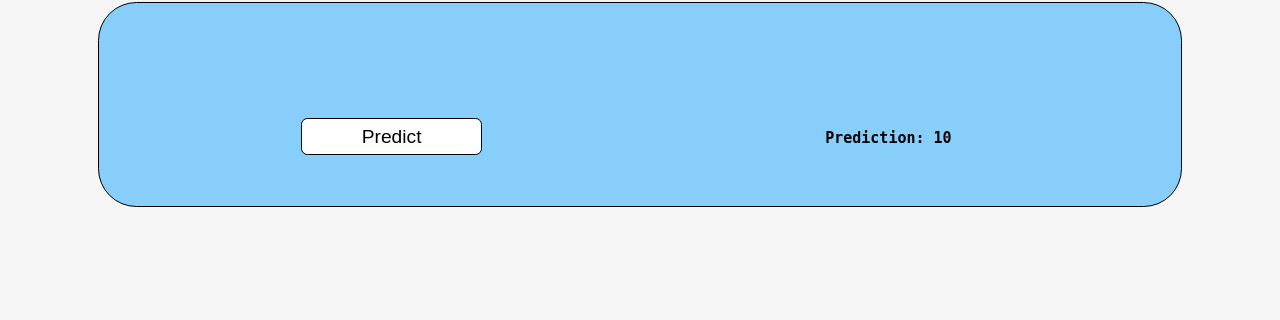
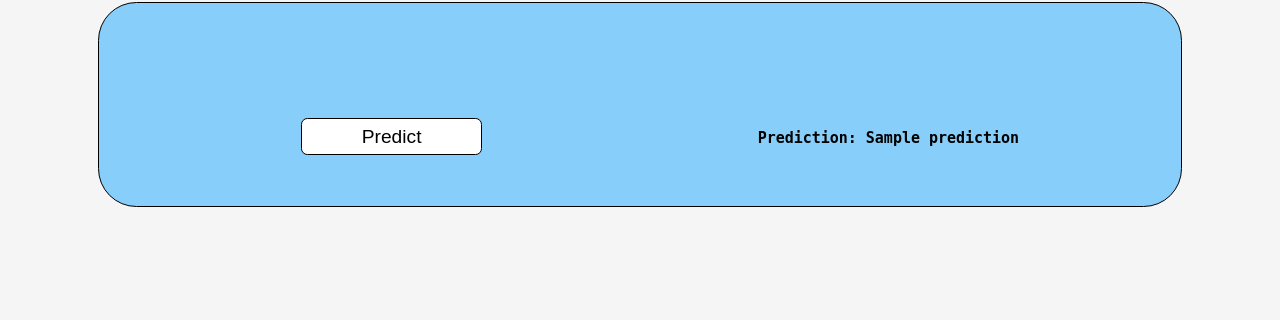
Before and after one commit to Dilsan15/mlHousePredict, a Flask app: template templates/index.html in a window 1280 px wide. Shown: the part 3856-4176 px from the top of the page. Run offline with Flask 2, Linux system fonts and the light colour scheme; the template is opened without the code that fills it: most values are stand-ins (such as "Sample title", 1, 10 or a date in 2020); parts of the project's set-up code (start-up, migrations or seed data) failed here and were passed over; some web fonts are replaced.

Commit message:
Update index.html

```diff
--- a/templates/index.html
+++ b/templates/index.html
@@ -253,7 +253,7 @@
 
         {% if prediction %}
             <div class="inputDiv">
-                <h3>Prediction: {{ prediction - (prediction * 0.1) }}</h3>
+                <h3>Prediction: {{ prediction }}</h3>
             </div>
         {% endif %}
     </div>
```
